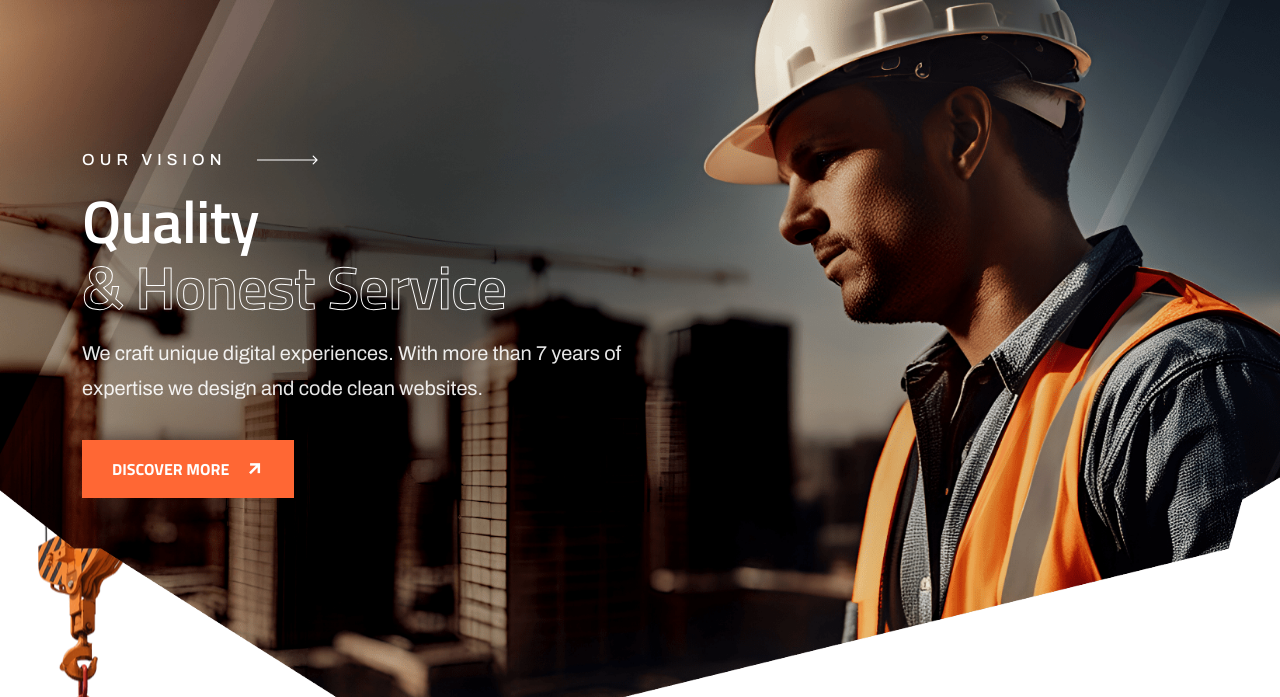
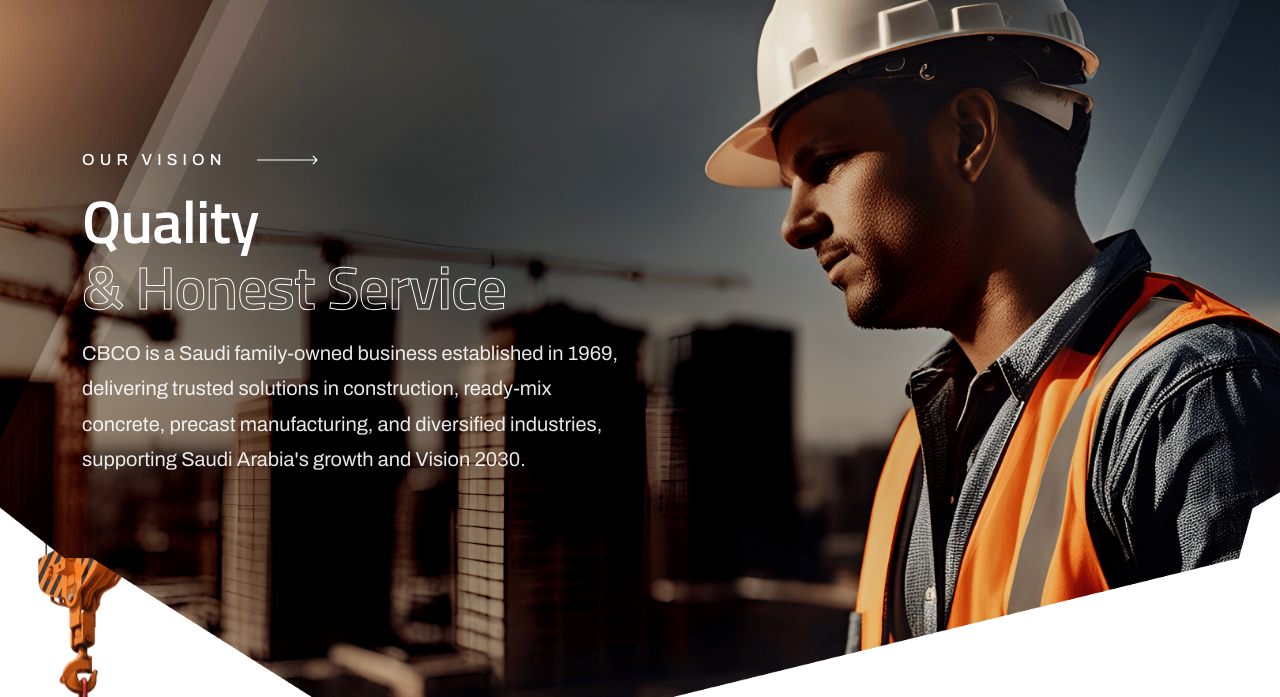
Before and after one commit to UXdeveloper0524/cbco-html, a plain HTML site: page index.html in a window 1280 px wide. Shown: the part 103-800 px from the top of the page. Drawn offline with Linux system fonts and the light colour scheme.

Commit message:
Update index.html to reflect new company description and focus on CBCO's history and services.

```diff
--- a/index.html
+++ b/index.html
@@ -175,9 +175,7 @@
                                 alt="img"></span>
                         <h1 class="hero-title">Quality </h1>
                         <h1 class="hero-title style2">& Honest Service</h1>
-                        <p class="hero-text">We craft unique digital experiences. With more than 7 years of expertise we
-                            design and code clean websites.</p>
-                        <a href="#" class="btn style2">DISCOVER MORE <i class="ri-arrow-right-up-line"></i></a>
+                        <p class="hero-text">CBCO is a Saudi family-owned business established in 1969, delivering trusted solutions in construction, ready-mix concrete, precast manufacturing, and diversified industries, supporting Saudi Arabia's growth and Vision 2030.</p>
                     </div>
                 </div>
             </div>
```
